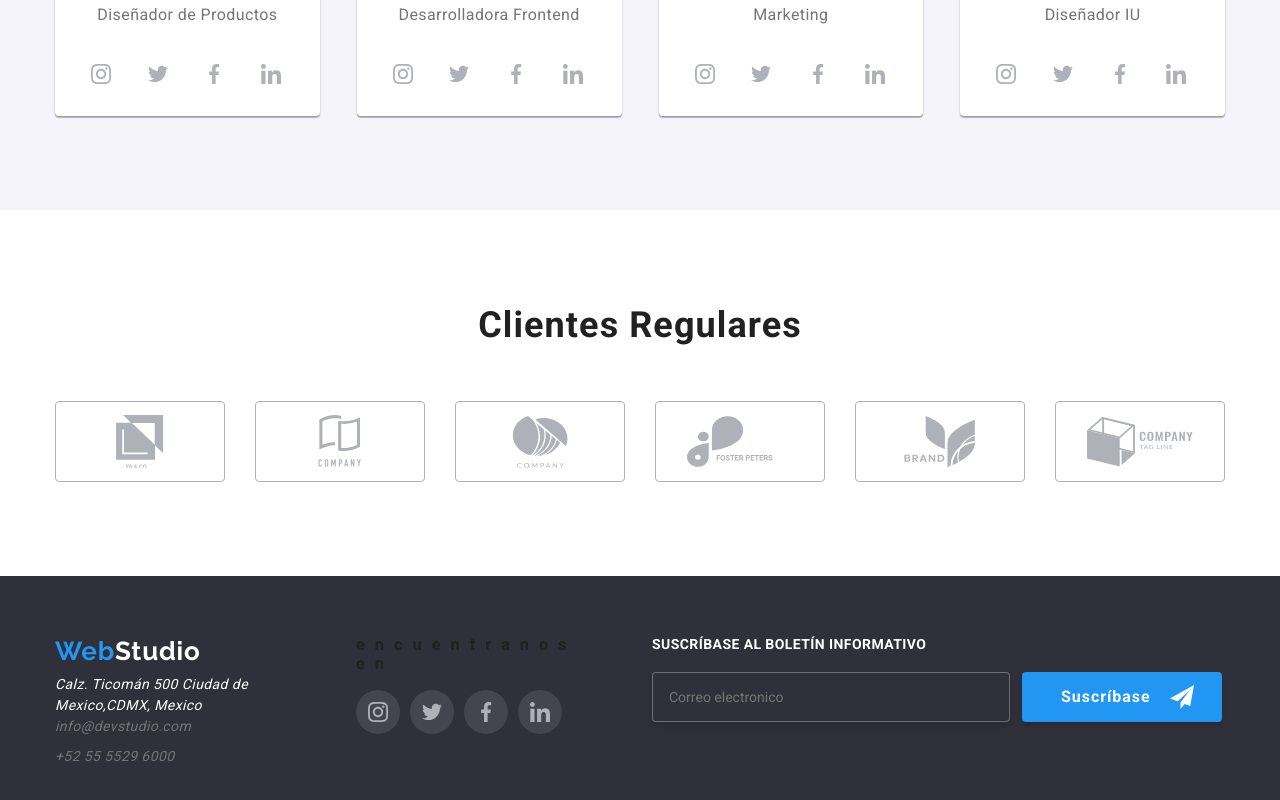
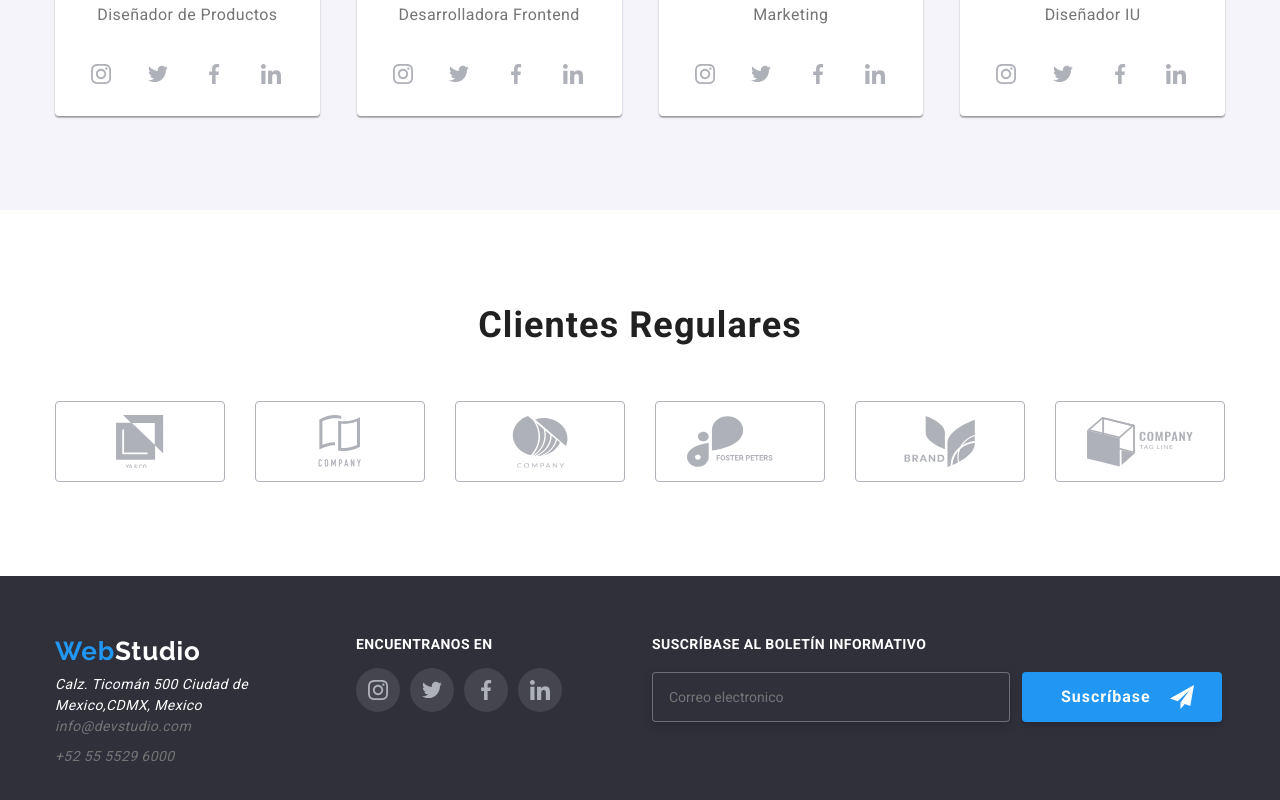
Before and after one commit to Pugli87/-goit-markup-hw-07, a plain HTML site: page index.html in a window 1280 px wide. Shown: the part 2160-2960 px from the top of the page. Drawn offline with nearby package versions, Linux system fonts and the light colour scheme.

Commit message:
Update index.html

```diff
--- a/index.html
+++ b/index.html
@@ -516,7 +516,7 @@
         </div>
         <!-- redes sociales -->
         <div class="cont-social">
-          <h3 class="title-footer">encuentranos en</h3>
+          <h3 class="cont-social__title">encuentranos en</h3>
 
           <!-------------------- redes sociales -------------------->
           <!-- <ul class="icon-nav">
@@ -549,7 +549,7 @@
               </a>
             </li>
           </ul> -->
-          <ul class="social-cont" style="margin-top: 16px;">
+          <ul class="social-cont social">
             <li class="social-cont__item">
               <a href="" class="social-cont__icon">
                 <svg width="20px" height="20px">
```
